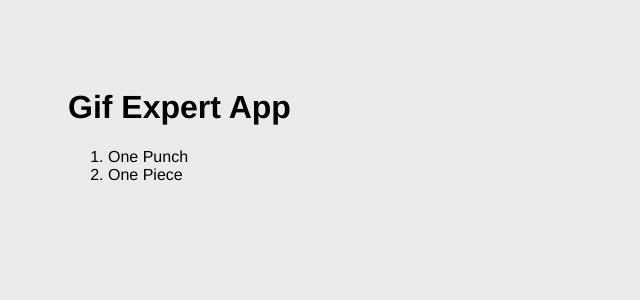
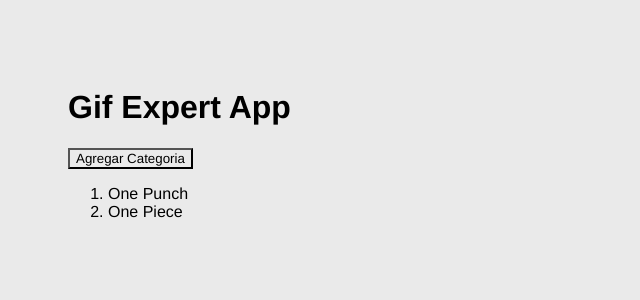
Before and after one commit to EmilianoQuiroz/react-gift-app, a React (Vite) app: page / in a window 1280 px wide. Shown: the top 300 px of the page, without its empty margins (0-640 px from the left). Built offline with nearby package versions, Linux system fonts and the light colour scheme.

Commit message:
Agregar categorias

```diff
--- a/src/GifExpertApp.jsx
+++ b/src/GifExpertApp.jsx
@@ -2,9 +2,12 @@
 import { useState } from "react";
 
 export const GifExpertApp = () => {
-
+// Categorias
 const [categories, setCategories] = useState(['One Punch', 'One Piece']);
-
+// Agregar nueva categoria
+const OnAddCategory = () => {
+    setCategories([...categories, 'Dragon Ball'])
+}
 console.log(categories);
 
 return (
@@ -13,6 +16,8 @@ return (
         <h1>Gif Expert App</h1>
         {/* Input */}
 
+        {/* Boton para agregar nueva categoria */}
+        <button onClick={OnAddCategory}>Agregar Categoria</button>
         {/* Listado de Gif */}
         <ol>
             { categories.map( category => {
```
